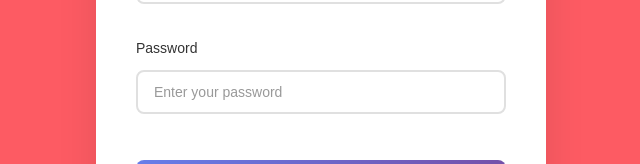
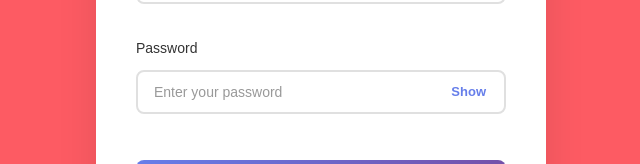
Before and after one commit to sahilsharma746/node_attendance_project, a React (Create React App) app in the folder frontend/: page /login in a window 1280 px wide. Shown: the part 335-499 px from the top of the page, without its empty margins (319-959 px from the left). Built offline with nearby package versions, Linux system fonts and the light colour scheme; no server answers.

Commit message:
Add show/hide password on login

```diff
--- a/frontend/src/components/Login.js
+++ b/frontend/src/components/Login.js
@@ -10,6 +10,7 @@ const Login = () => {
   });
   const [error, setError] = useState('');
   const [loading, setLoading] = useState(false);
+  const [showPassword, setShowPassword] = useState(false);
 
   const { login } = useAuth();
   const navigate = useNavigate();
@@ -64,8 +65,9 @@ const Login = () => {
 
           <div className="form-group">
             <label htmlFor="password">Password</label>
+            <div className="password-wrapper">
               <input
-              type="password"
+                type={showPassword ? "text" : "password"}
                 id="password"
                 name="password"
                 value={formData.password}
@@ -74,6 +76,14 @@ const Login = () => {
                 placeholder="Enter your password"
                 minLength="6"
               />
+              <button
+                type="button"
+                className="password-toggle"
+                onClick={() => setShowPassword(!showPassword)}
+              >
+                {showPassword ? "Hide" : "Show"}
+              </button>
+            </div>
           </div>
 
           <button
--- a/frontend/src/css/Auth.css
+++ b/frontend/src/css/Auth.css
@@ -82,6 +82,29 @@
 
 .form-group input::placeholder {
   color: #999;
+}
+
+.password-wrapper {
+  position: relative;
+  display: flex;
+  align-items: center;
+}
+
+.password-wrapper input {
+  width: 100%;
+  padding-right: 60px;
+}
+
+.password-toggle {
+  position: absolute;
+  right: 12px;
+  background: none;
+  border: none;
+  color: #667eea;
+  font-size: 13px;
+  font-weight: 600;
+  cursor: pointer;
+  padding: 4px 8px;
 }
 
 .role-select {
```
Also changed, not shown: 1 other file (tests, documents, lock files or other folders). Lines whose indentation alone changed are shown as unchanged.
